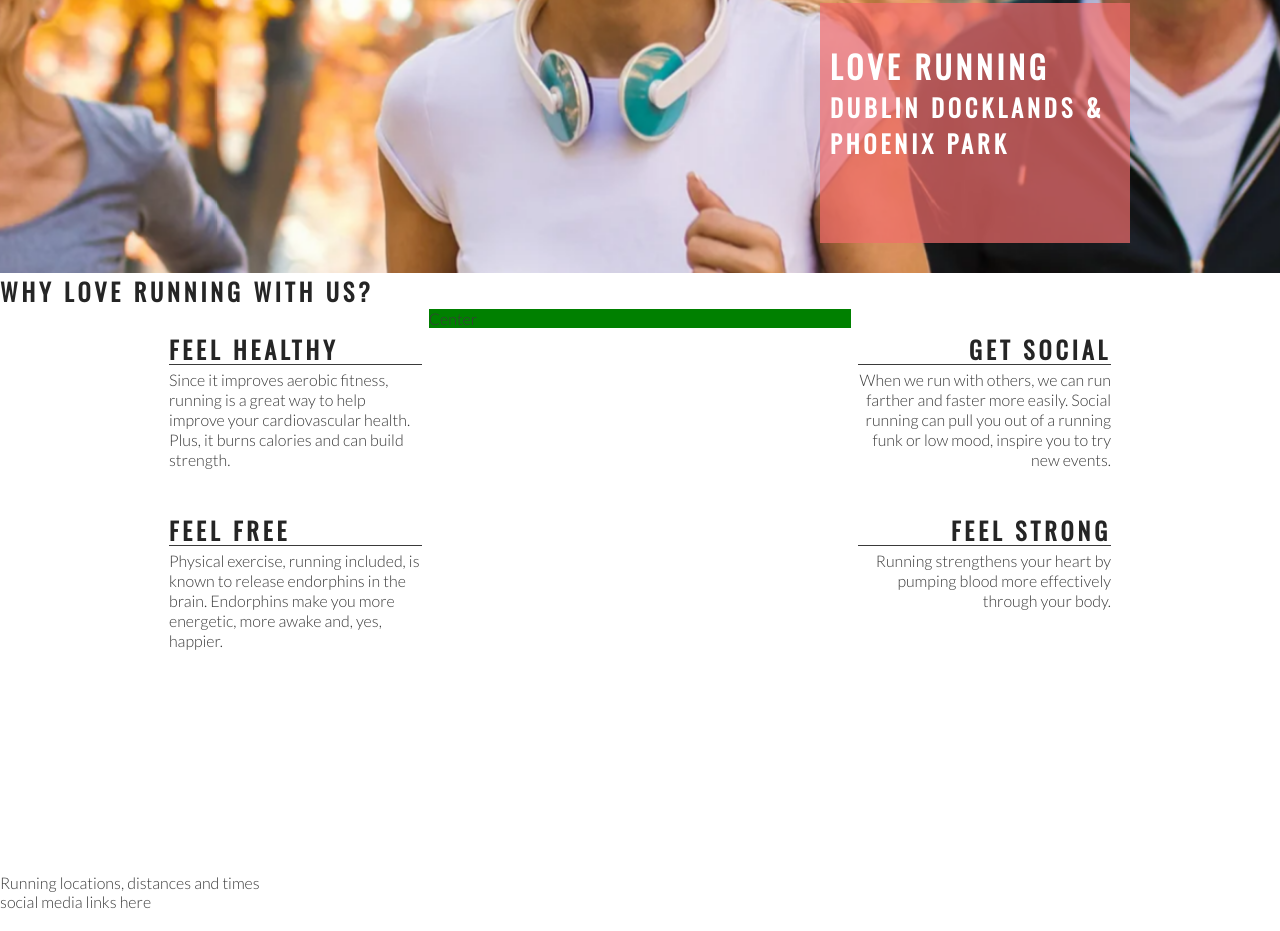
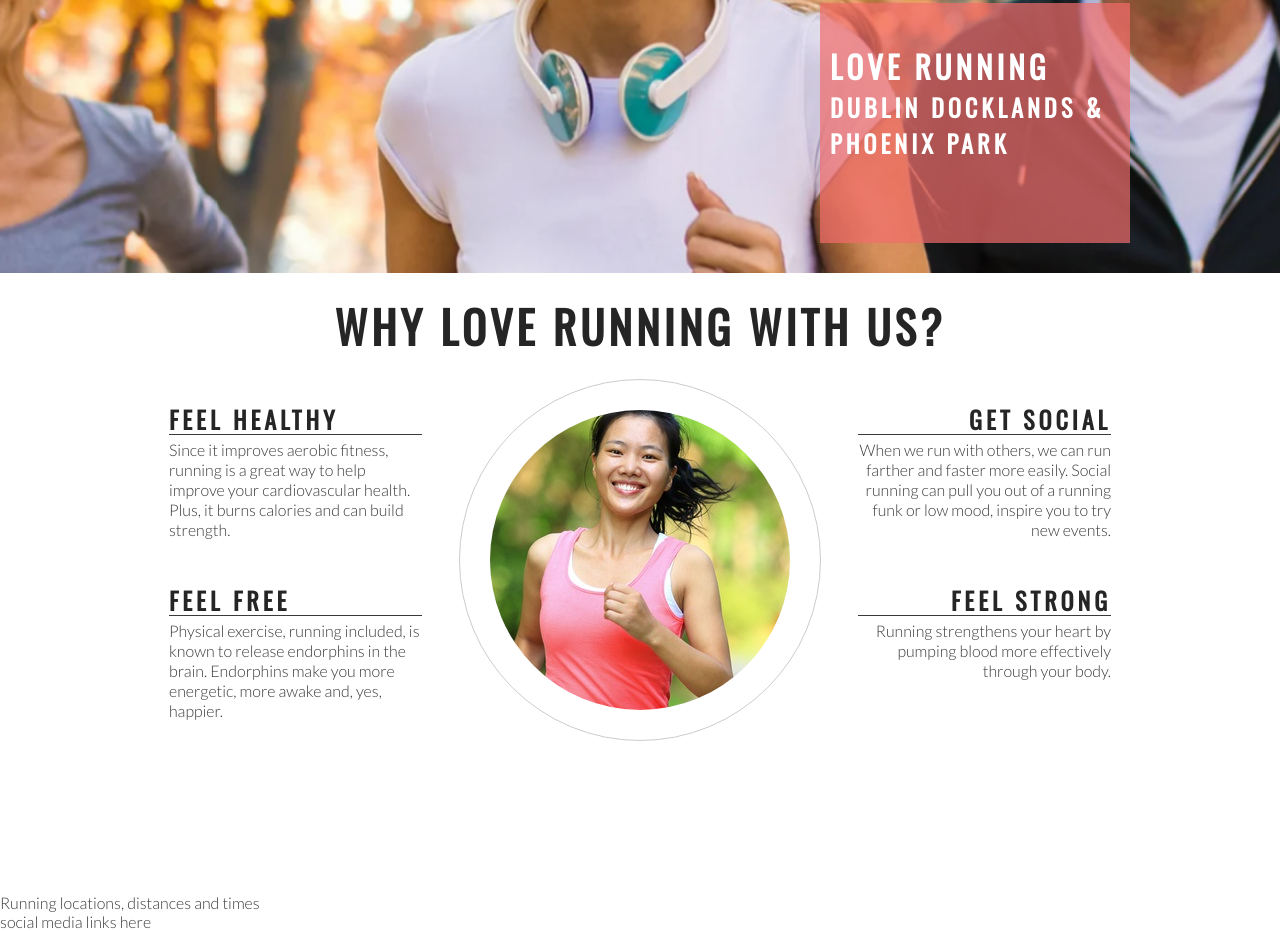
Before and after one commit to lizac9/love-running, a plain HTML site: page index.html in a window 1280 px wide. Shown: the part 402-1333 px from the top of the page. Drawn offline with nearby package versions, Linux system fonts and the light colour scheme.

Commit message:
Add club ethos central image and style into a circle

```diff
--- a/assets/css/style.css
+++ b/assets/css/style.css
@@ -119,7 +119,6 @@ h1,h2{
 #center-about{
     width: 33%;
     margin: 0 auto;
-    background-color: green;
 }
 
 hr{
@@ -149,3 +148,23 @@ hr{
 .right-about-heading p{
     text-align: right;
 }
+#welcome{
+    text-align: center;
+    margin: 20px 0;
+    font-size: 280%;
+}
+#circle-container{
+    width: 300px;
+    height: 300px;
+    padding: 30px;
+    border-style: solid;
+    border-color: #ccc;
+    border-width: 1px;
+    border-radius: 50%;
+    margin: 0 auto;
+}
+#circle-cover-bg{
+    background: url('../images/ethos-center-image.jpg') no-repeat center center;
+    height: 100%;
+    border-radius: 50%;
+}
--- a/index.html
+++ b/index.html
@@ -39,7 +39,7 @@
         </div>
     </section>
     <section id="club-ethos">
-        <h1>Why Love Running With us?</h1>
+        <h2 id="welcome">Why Love Running With us?</h2>
         <div id="left-about">
           <div class="left-about-heading">
             <h2>Feel Healthy</h2>
@@ -75,7 +75,13 @@
                 </p>
             </div>
         </div>
-        <div id="center-about">Center</div>
+        <div id="center-about">
+            <div id="circle-container">
+                <div id="circle-cover-bg">
+
+                </div>
+            </div>
+        </div>
     </section>
     <section>
         Running locations, distances and times
```
Also changed, not shown: assets/images/ethos-center-image.jpg (added).
